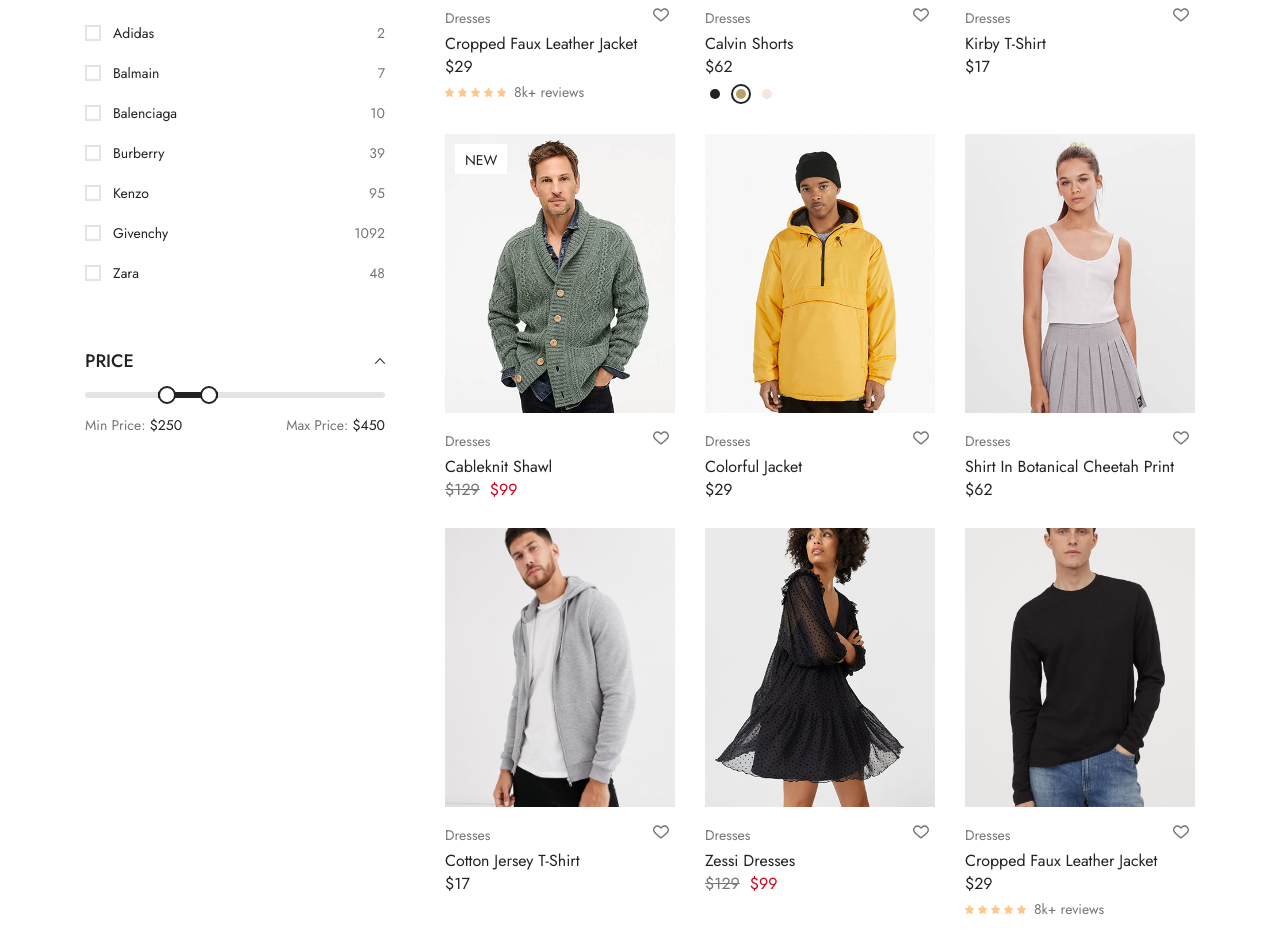
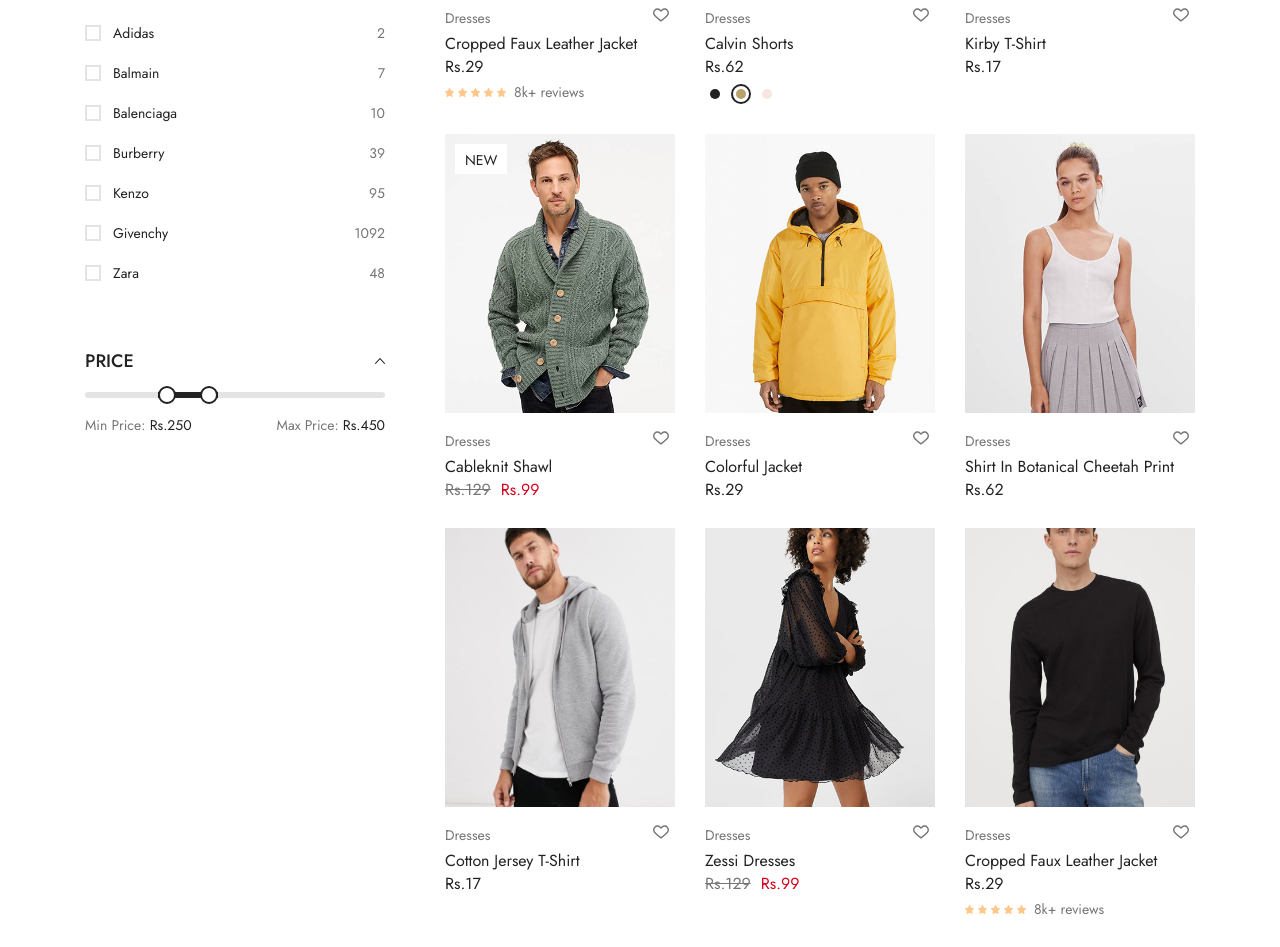
Before and after one commit to srijanbea/E-Commerce, a plain HTML site: page Website/shop.html in a window 1280 px wide. Shown: the part 976-1923 px from the top of the page. Drawn offline with Linux system fonts and the light colour scheme.

Commit message:
chnages in shoppages

```diff
--- a/Website/shop.html
+++ b/Website/shop.html
@@ -696,15 +696,15 @@
             <div id="accordion-filter-price" class="accordion-collapse collapse show border-0"
               aria-labelledby="accordion-heading-price" data-bs-parent="#price-filters">
               <input class="price-range-slider" type="text" name="price_range" value="" data-slider-min="10"
-                data-slider-max="1000" data-slider-step="5" data-slider-value="[250,450]" data-currency="$" />
+                data-slider-max="1000" data-slider-step="5" data-slider-value="[250,450]" data-currency="Rs." />
               <div class="price-range__info d-flex align-items-center mt-2">
                 <div class="me-auto">
                   <span class="text-secondary">Min Price: </span>
-                  <span class="price-range__min">$250</span>
+                  <span class="price-range__min">Rs.250</span>
                 </div>
                 <div>
                   <span class="text-secondary">Max Price: </span>
-                  <span class="price-range__max">$450</span>
+                  <span class="price-range__max">Rs.450</span>
                 </div>
               </div>
             </div>
@@ -874,7 +874,7 @@
                 <p class="pc__category">Dresses</p>
                 <h6 class="pc__title"><a href="details.html">Cropped Faux Leather Jacket</a></h6>
                 <div class="product-card__price d-flex">
-                  <span class="money price">$29</span>
+                  <span class="money price">Rs.29</span>
                 </div>
                 <div class="product-card__review d-flex align-items-center">
                   <div class="reviews-group d-flex">
@@ -939,7 +939,7 @@
                 <p class="pc__category">Dresses</p>
                 <h6 class="pc__title"><a href="details.html">Calvin Shorts</a></h6>
                 <div class="product-card__price d-flex">
-                  <span class="money price">$62</span>
+                  <span class="money price">Rs.62</span>
                 </div>
 
                 <div class="d-flex align-items-center mt-1">
@@ -996,7 +996,7 @@
                 <p class="pc__category">Dresses</p>
                 <h6 class="pc__title"><a href="details.html">Kirby T-Shirt</a></h6>
                 <div class="product-card__price d-flex">
-                  <span class="money price">$17</span>
+                  <span class="money price">Rs.17</span>
                 </div>
 
                 <button class="pc__btn-wl position-absolute top-0 end-0 bg-transparent border-0 js-add-wishlist"
@@ -1041,8 +1041,8 @@
                 <p class="pc__category">Dresses</p>
                 <h6 class="pc__title"><a href="details.html">Cableknit Shawl</a></h6>
                 <div class="product-card__price d-flex">
-                  <span class="money price price-old">$129</span>
-                  <span class="money price price-sale">$99</span>
+                  <span class="money price price-old">Rs.129</span>
+                  <span class="money price price-sale">Rs.99</span>
                 </div>
 
                 <button class="pc__btn-wl position-absolute top-0 end-0 bg-transparent border-0 js-add-wishlist"
@@ -1093,7 +1093,7 @@
                 <p class="pc__category">Dresses</p>
                 <h6 class="pc__title"><a href="details.html">Colorful Jacket</a></h6>
                 <div class="product-card__price d-flex">
-                  <span class="money price">$29</span>
+                  <span class="money price">Rs.29</span>
                 </div>
 
                 <button class="pc__btn-wl position-absolute top-0 end-0 bg-transparent border-0 js-add-wishlist"
@@ -1138,7 +1138,7 @@
                 <p class="pc__category">Dresses</p>
                 <h6 class="pc__title"><a href="details.html">Shirt In Botanical Cheetah Print</a></h6>
                 <div class="product-card__price d-flex">
-                  <span class="money price">$62</span>
+                  <span class="money price">Rs.62</span>
                 </div>
 
                 <button class="pc__btn-wl position-absolute top-0 end-0 bg-transparent border-0 js-add-wishlist"
@@ -1183,7 +1183,7 @@
                 <p class="pc__category">Dresses</p>
                 <h6 class="pc__title"><a href="details.html">Cotton Jersey T-Shirt</a></h6>
                 <div class="product-card__price d-flex">
-                  <span class="money price">$17</span>
+                  <span class="money price">Rs.17</span>
                 </div>
 
                 <button class="pc__btn-wl position-absolute top-0 end-0 bg-transparent border-0 js-add-wishlist"
@@ -1228,8 +1228,8 @@
                 <p class="pc__category">Dresses</p>
                 <h6 class="pc__title"><a href="details.html">Zessi Dresses</a></h6>
                 <div class="product-card__price d-flex">
-                  <span class="money price price-old">$129</span>
-                  <span class="money price price-sale">$99</span>
+                  <span class="money price price-old">Rs.129</span>
+                  <span class="money price price-sale">Rs.99</span>
                 </div>
 
                 <button class="pc__btn-wl position-absolute top-0 end-0 bg-transparent border-0 js-add-wishlist"
@@ -1274,7 +1274,7 @@
                 <p class="pc__category">Dresses</p>
                 <h6 class="pc__title"><a href="details.html">Cropped Faux Leather Jacket</a></h6>
                 <div class="product-card__price d-flex">
-                  <span class="money price">$29</span>
+                  <span class="money price">Rs.29</span>
                 </div>
                 <div class="product-card__review d-flex align-items-center">
                   <div class="reviews-group d-flex">
```
